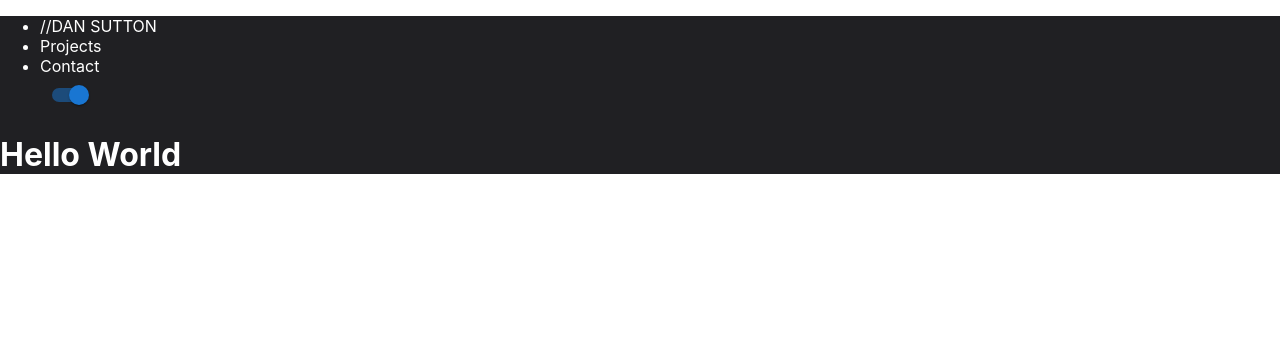
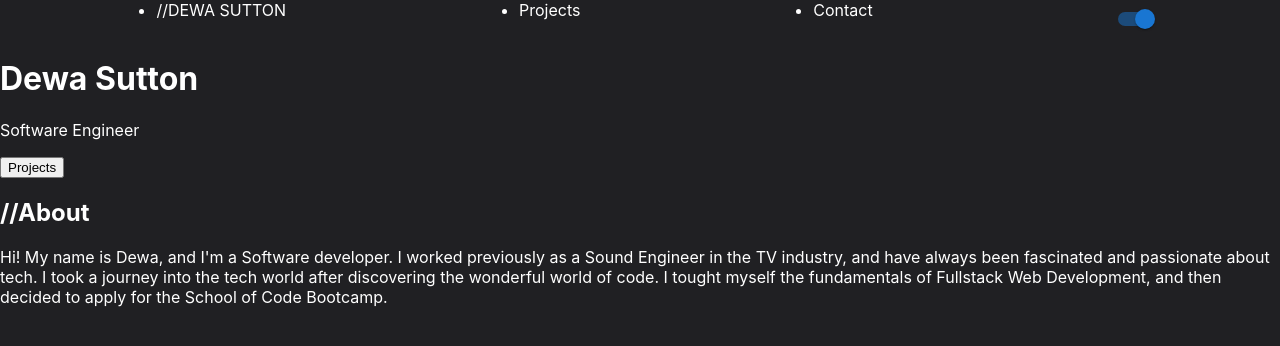
Before and after one commit to Dan-Sutton/portfolio-site, a React (Create React App) app: page / in a window 1280 px wide. Shown: the top 346 px of the page. Built offline with nearby package versions, Linux system fonts and the light colour scheme.

Commit message:
Added projects route

```diff
--- a/package.json
+++ b/package.json
@@ -38,5 +38,8 @@
       "last 1 firefox version",
       "last 1 safari version"
     ]
+  },
+  "devDependencies": {
+    "react-router-dom": "^6.2.1"
   }
 }
--- a/src/App.css
+++ b/src/App.css
@@ -5,11 +5,17 @@
 }
 
 .darkMode {
+  margin-top: -2vh;
+  height: 100vh;
+  width: 100vw;
   background-color: var(--dark-color);
   color: white;
 }
 
 .lightMode {
+  margin-top: -2vh;
+  height: 100vh;
+  width: 100vw;
   background-color: white;
   color: var(--dark-color);
 }
--- a/src/App.js
+++ b/src/App.js
@@ -2,6 +2,8 @@ import { useState, useEffect } from "react";
 import "./App.css";
 import Home from "./components/Home";
 import Navbar from "./components/Navbar";
+import Projects from "./components/Projects";
+import { BrowserRouter, Routes, Route } from "react-router-dom";
 
 function App() {
   const [mode, setMode] = useState("darkMode");
@@ -21,10 +23,20 @@ function App() {
   }, [mode]);
 
   return (
-    <div className="app" className={mode}>
-      <Navbar mode={mode} handleMode={handleMode} />
-      <Home />
-    </div>
+    <BrowserRouter>
+      <Routes>
+        <Route
+          path="/"
+          element={
+            <div className="app" className={mode}>
+              <Navbar mode={mode} handleMode={handleMode} />
+              <Home />
+            </div>
+          }
+        ></Route>
+        <Route path="/projects" element={<Projects />} />
+      </Routes>
+    </BrowserRouter>
   );
 }
 
--- a/src/components/Home/index.js
+++ b/src/components/Home/index.js
@@ -1,7 +1,25 @@
 import React from "react";
 
 function Home() {
-  return <h1>Hello World</h1>;
+  return (
+    <div>
+      <h1>Dewa Sutton</h1>
+      <p>Software Engineer</p>
+      <button>Projects</button>
+
+      <section>
+        <h2>//About</h2>
+        <p>
+          Hi! My name is Dewa, and I'm a Software developer. I worked previously
+          as a Sound Engineer in the TV industry, and have always been
+          fascinated and passionate about tech. I took a journey into the tech
+          world after discovering the wonderful world of code. I tought myself
+          the fundamentals of Fullstack Web Development, and then decided to
+          apply for the School of Code Bootcamp.
+        </p>
+      </section>
+    </div>
+  );
 }
 
 export default Home;
--- a/src/components/Navbar/index.js
+++ b/src/components/Navbar/index.js
@@ -4,8 +4,8 @@ import Toggle from "./Toggle";
 
 function Navbar({ handleMode, mode }) {
   return (
-    <ul className="navbar" className={mode}>
-      <li>//DAN SUTTON</li>
+    <ul className="navbar">
+      <li>//DEWA SUTTON</li>
       <li>Projects</li>
       <li>Contact</li>
       <Toggle handleMode={handleMode} />
--- a/src/components/Projects/index.js
+++ b/src/components/Projects/index.js
@@ -0,0 +1,5 @@
+function Projects() {
+  return <h1>Projects</h1>;
+}
+
+export default Projects;
```
Also changed, not shown: 1 other file (tests, documents, lock files or other folders).
